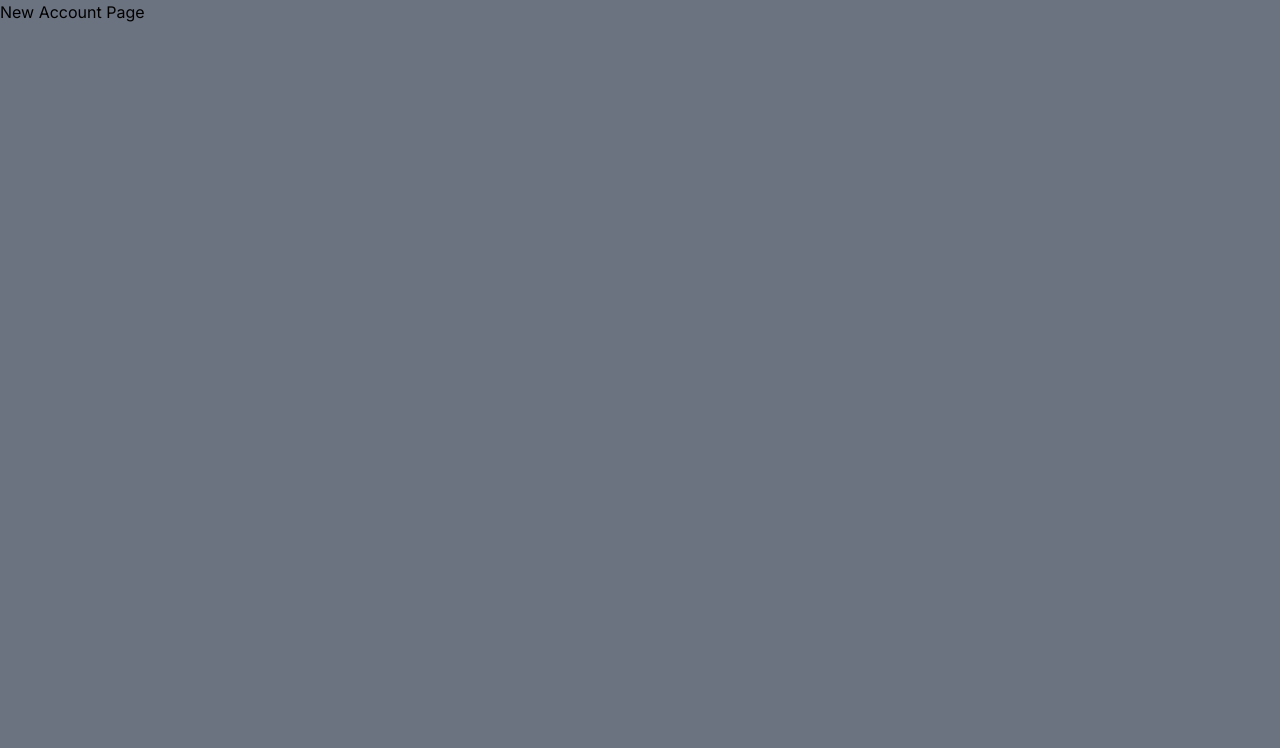
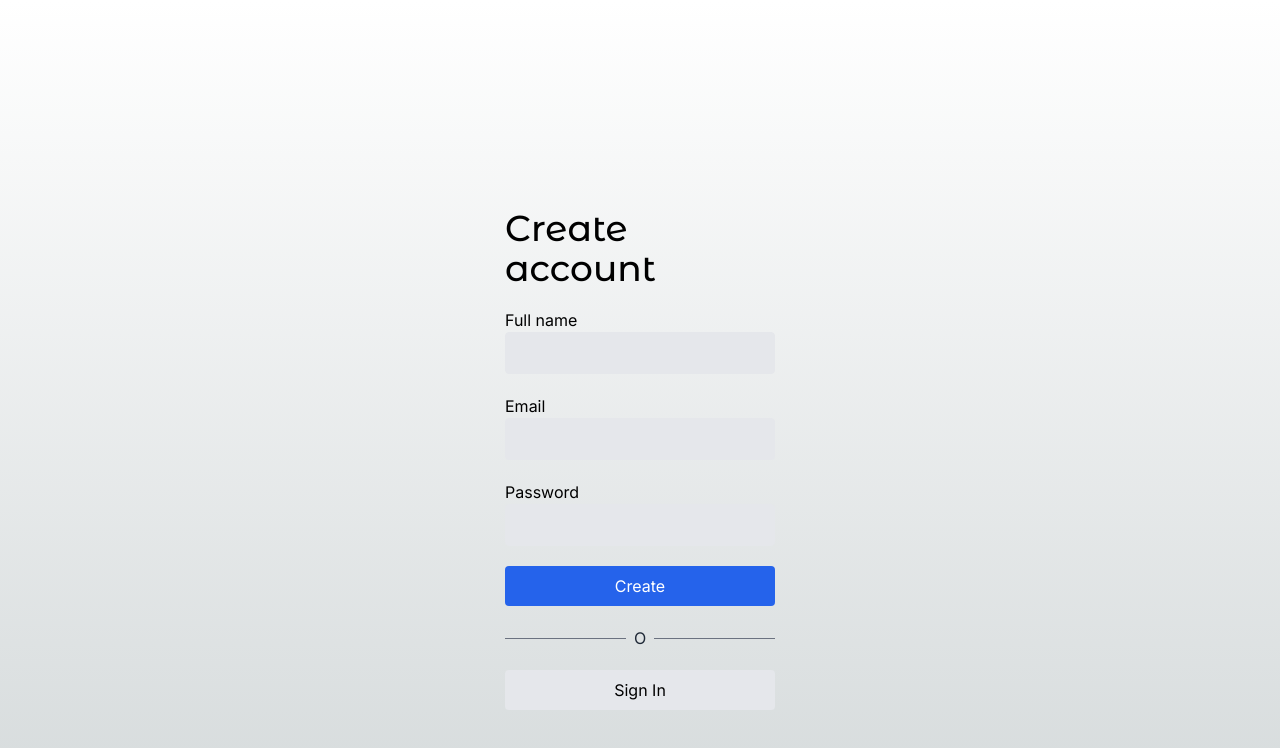
Before and after one commit to IAPC1994/nextjs14-teslo-shop, a Next.js app: page /auth/new-account in a window 1280 px wide. Shown: the top 748 px of the page. Built offline with nearby package versions, Linux system fonts and the light colour scheme.

Commit message:
ui(web): Footer, Login and register page ui design created

```diff
--- a/src/app/(shop)/layout.tsx
+++ b/src/app/(shop)/layout.tsx
@@ -1,4 +1,4 @@
-import { Sidebar, TopMenu } from "@/components";
+import { Footer, Sidebar, TopMenu } from "@/components";
 
 export default function ShopLayout({
  children
@@ -12,6 +12,7 @@
       <div className="px-0 sm:px-10">
         {children}
       </div>
+      <Footer />
     </main>
   );
 }
--- a/src/app/auth/layout.tsx
+++ b/src/app/auth/layout.tsx
@@ -5,8 +5,10 @@
  children: React.ReactNode;
 }) {
   return (
-    <main className="min-h-screen bg-gray-500">
+    <main className="flex justify-center">
+      <div className="w-full sm:w-[350px] px-10">
         {children}
+      </div>
     </main>
   );
 }
--- a/src/app/auth/login/page.tsx
+++ b/src/app/auth/login/page.tsx
@@ -1,8 +1,44 @@
+import { titleFont } from '@/config/fonts';
+import Link from 'next/link';
 
-export default function Home() {
+export default function () {
   return (
-    <div className="">
-      <h1>Login Page</h1>
+    <div className="flex flex-col min-h-screen pt-32 sm:pt-52">
+
+      <h1 className={ `${ titleFont.className } text-4xl mb-5` }>Sign In</h1>
+
+      <div className="flex flex-col">
+
+        <label htmlFor="email">Email</label>
+        <input
+          className="px-5 py-2 border bg-gray-200 rounded mb-5"
+          type="email" />
+
+
+        <label htmlFor="password">Password</label>
+        <input
+          className="px-5 py-2 border bg-gray-200 rounded mb-5"
+          type="password" />
+
+        <button
+
+          className="btn-primary">
+          Continue
+        </button>
+
+        <div className="flex items-center my-5">
+          <div className="flex-1 border-t border-gray-500"></div>
+          <div className="px-2 text-gray-800">O</div>
+          <div className="flex-1 border-t border-gray-500"></div>
+        </div>
+
+        <Link
+          href="/auth/new-account"
+          className="btn-secondary text-center">
+          Create account
+        </Link>
+
+      </div>
     </div>
   );
 }
--- a/src/app/auth/new-account/page.tsx
+++ b/src/app/auth/new-account/page.tsx
@@ -1,8 +1,49 @@
+import { titleFont } from '@/config/fonts';
+import Link from 'next/link';
 
-export default function() {
+export default function () {
   return (
-    <div className="">
-      <h1>New Account Page</h1>
+    <div className="flex flex-col min-h-screen pt-32 sm:pt-52">
+
+      <h1 className={ `${ titleFont.className } text-4xl mb-5` }>Create account</h1>
+
+      <div className="flex flex-col">
+
+        <label htmlFor="email">Full name</label>
+        <input
+          className="px-5 py-2 border bg-gray-200 rounded mb-5"
+          type="text" />
+
+        <label htmlFor="email">Email</label>
+        <input
+          className="px-5 py-2 border bg-gray-200 rounded mb-5"
+          type="email" />
+
+
+        <label htmlFor="password">Password</label>
+        <input
+          className="px-5 py-2 border bg-gray-200 rounded mb-5"
+          type="password" />
+
+        <button
+
+          className="btn-primary">
+          Create
+        </button>
+
+        <div className="flex items-center my-5">
+          <div className="flex-1 border-t border-gray-500"></div>
+          <div className="px-2 text-gray-800">O</div>
+          <div className="flex-1 border-t border-gray-500"></div>
+        </div>
+
+        <Link
+          href="/auth/login"
+          className="btn-secondary text-center">
+          Sign In
+        </Link>
+
+      </div>
     </div>
   );
 }
--- a/src/components/index.ts
+++ b/src/components/index.ts
@@ -4,6 +4,7 @@
 export * from "./product/slideshow/ProductSliceshow";
 export * from "./products/product-grid/ProductGrid";
 export * from "./products/product-grid/ProductGridItem";
+export * from "./ui/footer/footer";
 export * from "./ui/not-found/PageNotFound";
 export * from "./ui/sidebar/Sidebar";
 export * from "./ui/title/Title";
--- /dev/null
+++ b/src/components/ui/footer/Footer.tsx
@@ -0,0 +1,30 @@
+import Link from "next/link"
+import { titleFont } from "@/config/fonts"
+
+export const Footer = () => {
+  return (
+    <div className="flex w-full justify-center text-xs mb-10">
+        <Link
+            href={'/'}
+        >
+            <span className={`${titleFont.className} antialiased font-bold`}>Teslo </span>
+            <span>| shop </span>
+            <span>© { new Date().getFullYear() }</span>
+        </Link>
+
+        <Link
+            href={'/'}
+            className="mx-3"
+        >
+            Privacity & Legal
+        </Link>
+
+        <Link
+            href={'/'}
+            className="mx-3"
+        >
+            Locations
+        </Link>
+    </div>
+  )
+}
```
